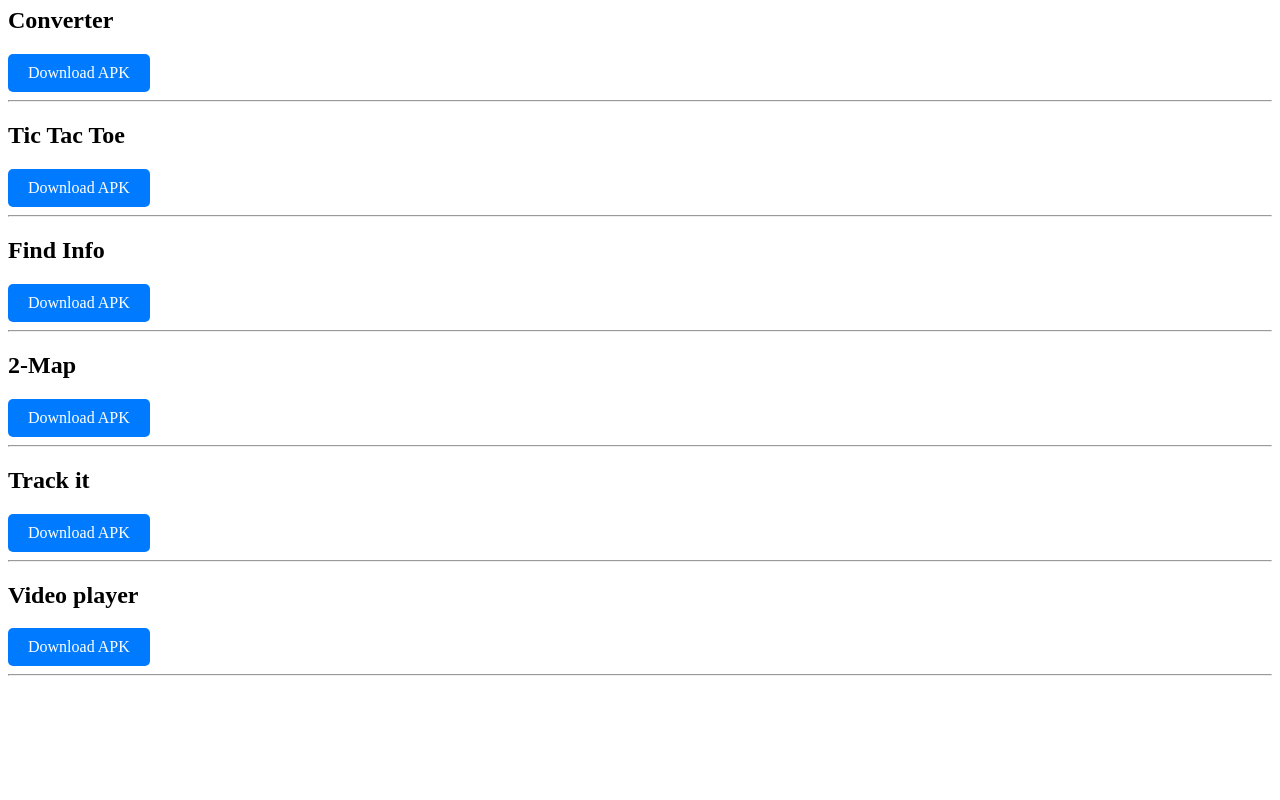
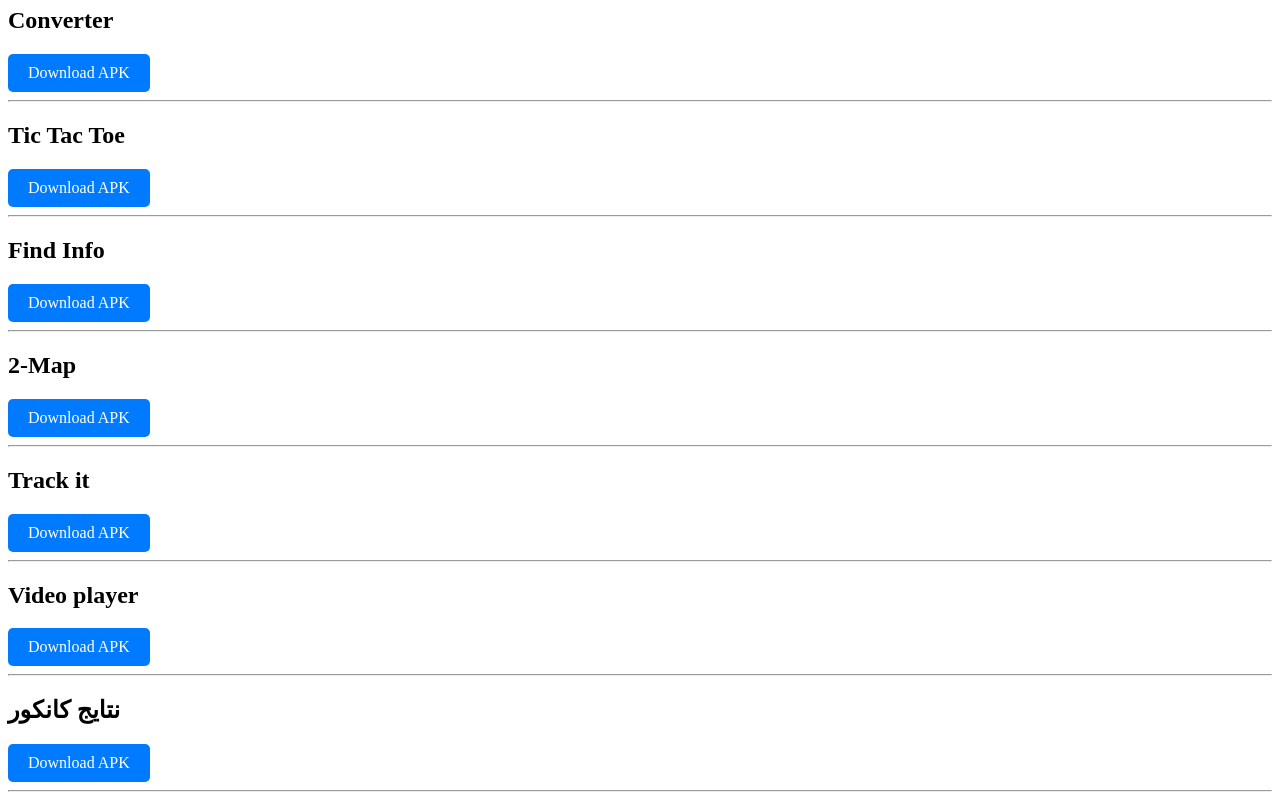
Before and after one commit to everythingfreee/MyApps, a plain HTML site: page index.html in a window 1280 px wide. Shown: the part 338-1138 px from the top of the page. Before the commit the page ends 1022 px from the top, so only its background shows below. Drawn offline with Linux system fonts and the light colour scheme.

Commit message:
index.html

```diff
--- a/index.html
+++ b/index.html
@@ -40,5 +40,7 @@
     <a href="track.apk" class="download-button" download>Download APK</a><hr>
     <h2>Video player</h2>
     <a href="play.apk" class="download-button" download>Download APK</a><hr>
+    <h2>نتایج کانکور</h2>
+    <a href="result.apk" class="download-button" download>Download APK</a><hr>
 </body>
 </html>
```
